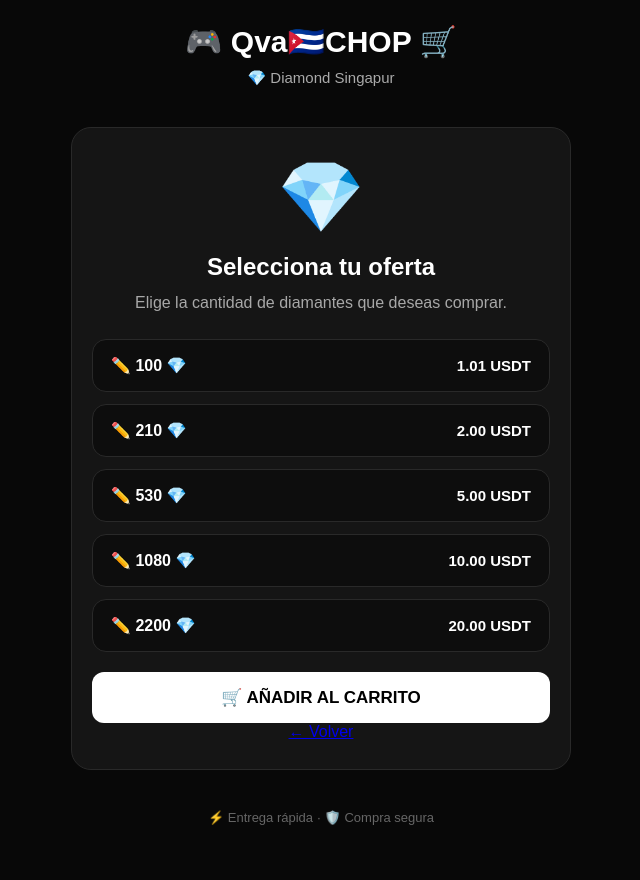
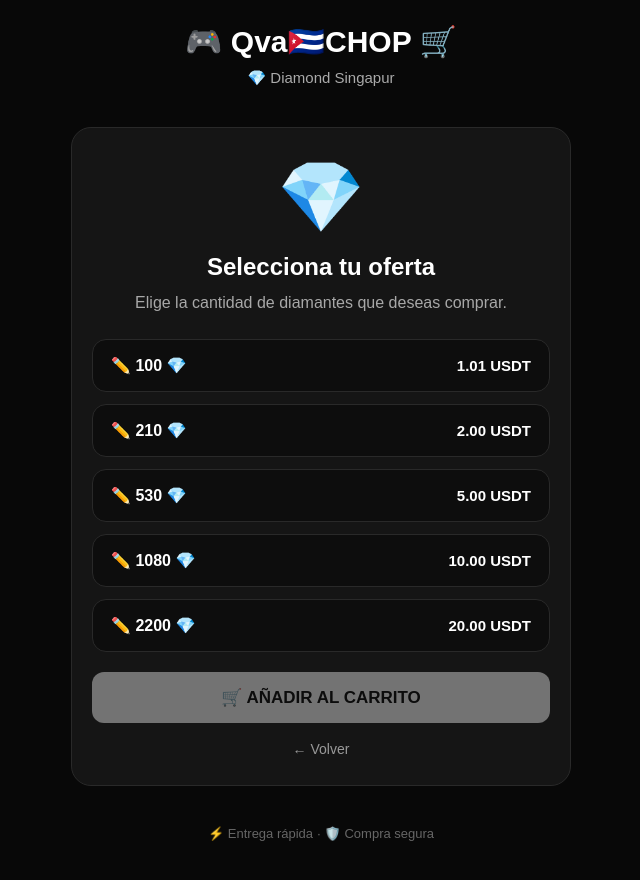
Before and after one commit to juliocesarblancomedina08-tech/qva-chop-shop, a Next.js app: page /offers in a window 1280 px wide. Shown: the whole page, without its empty margins (319-959 px from the left). Built offline with nearby package versions, Linux system fonts and the light colour scheme.

Commit message:
Style selected offer

```diff
--- a/app/globals.css
+++ b/app/globals.css
@@ -81,6 +81,7 @@ button {
 
 .offers-button {
   width: 100%;
+  display: block;
   border: none;
   border-radius: 12px;
   padding: 15px 20px;
@@ -89,6 +90,8 @@ button {
   cursor: pointer;
   background: #ffffff;
   color: #000000;
+  text-decoration: none;
+  text-align: center;
 }
 
 .offers-button:active {
@@ -128,6 +131,47 @@ button {
   transform: scale(0.98);
 }
 
+.offer-selected {
+  border-color: #ffffff;
+  background: #202020;
+}
+
+.selected-offer {
+  margin: 0 0 18px;
+  padding: 14px;
+  border-radius: 12px;
+  background: #111111;
+  border: 1px solid #333333;
+  text-align: center;
+}
+
+.selected-offer p {
+  color: #888888;
+  font-size: 13px;
+  margin-bottom: 5px;
+}
+
+.selected-offer strong {
+  font-size: 15px;
+}
+
+.offers-button:disabled {
+  opacity: 0.4;
+  cursor: not-allowed;
+}
+
+.back-link {
+  display: block;
+  margin-top: 18px;
+  color: #999999;
+  text-decoration: none;
+  font-size: 14px;
+}
+
+.back-link:hover {
+  color: #ffffff;
+}
+
 .footer {
   max-width: 500px;
   margin: 40px auto 0;
@@ -153,4 +197,4 @@ button {
     padding: 15px;
     font-size: 15px;
   }
-}
+  }
```
